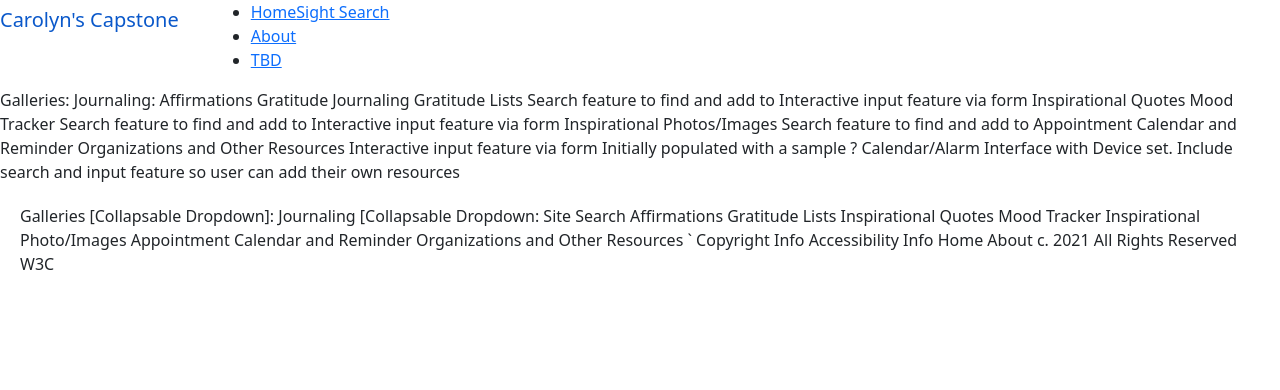
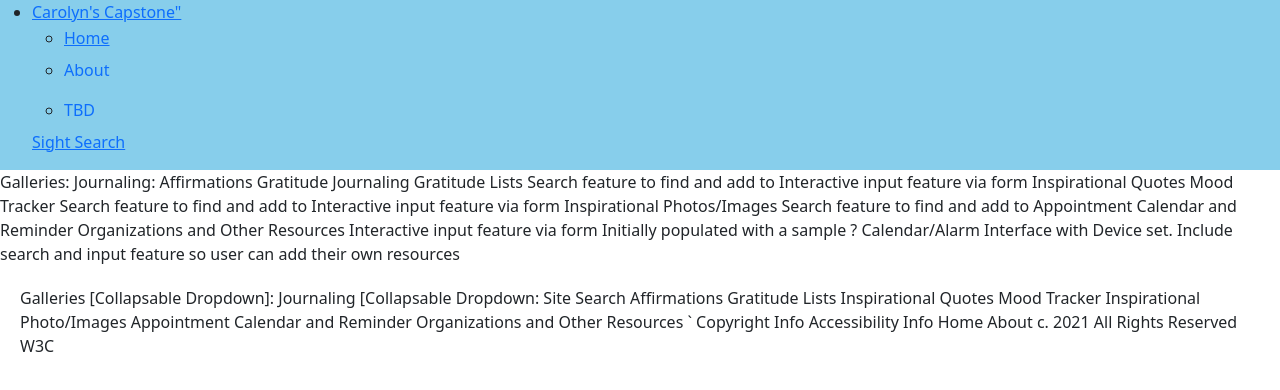
Before and after one commit to gracehopperWW2/Capstone-CAS, a plain HTML site: page index.html in a window 1280 px wide. Drawn offline with nearby package versions, Linux system fonts and the light colour scheme.

Commit message:
Commit Capstone Code Changes 4-24-2021

```diff
--- a/index.html
+++ b/index.html
@@ -17,25 +17,33 @@
 
    <header>
 
-         <div class="navbar-container-fluid d-flex">
-            <nav class="navbar-expand-lg" style="background: skyblue text=salmon">
-               <div class="navbar-nav">
-                  <a class="navbar-brand">Carolyn's Capstone</a>
-                  <a class="navbar-toggler-icon"></a>
+         <div class="navbar-container-fluid d-flex navbar-expand-lg" style="background:skyblue">
+            <nav class="navbar-nav>
+               <a class="navbar-brand">
+                  <ul>
+                     <li>
+                        <a class="brand-logo">Carolyn's Capstone"</a>
+                           <span>
+                        <a class="brand-img" img src="Images/CapstoneArch-1.jpg" alt="image of the ocean through an arch with a capstone">
+                        </a>
+                           </span>
+               </a>
+               <a class="navbar-toggler-icon">
                   <button class="navbar-toggler type=button data-bs-toggle=collapse data-bs-target=#mainNav aria-controls=navbarNav aria-expanded=true aria-label=Toggle navigation">
                   </button>
-                  <a class="navbar-links d-flex justify-center"></a>
+               </a>
+               <a class="navbar-links">
                   <ul navbar class="navbar-links">
                      <li class="nav-link-item">
-                           <a class="nav-link-active justify-center" href="#">Home</a>
+                        <a class="nav-link-active" href="#" aria-current="page">Home</a>
                      </li>
                      <li class="nav-link-item">
-                           <a class="nav-link-active" href="#">About</a>
+                        <a class="nav-link" href="#">About</a>
                      <li class="nav-link-item">
-                           <a class="nav-link-active justify-center" href="#">TBD</a>
+                        <a class="nav-link" href="#">TBD</a>
                   </ul>
-                  <a class="navbar-sight-search nav-link-active justify-right" href="#">Sight Search</a>
-               </div>
+               </a>
+               <a class="navbar-sight-search" href="#">Sight Search</a>
             </nav>
          </div>
 
```
Also changed, not shown: CapstoneArch-1.jpg (deleted), CapstoneArch-2.jpg (deleted). Lines whose indentation alone changed are shown as unchanged.
